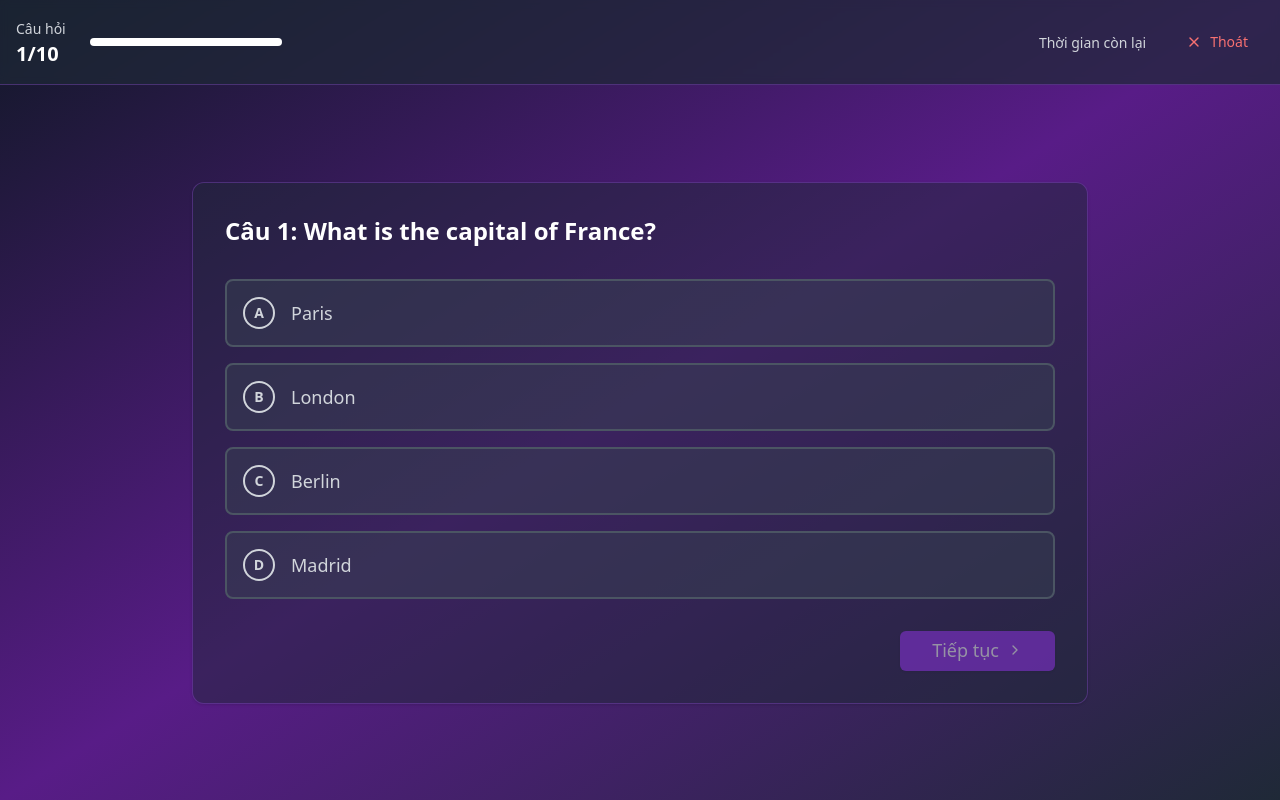
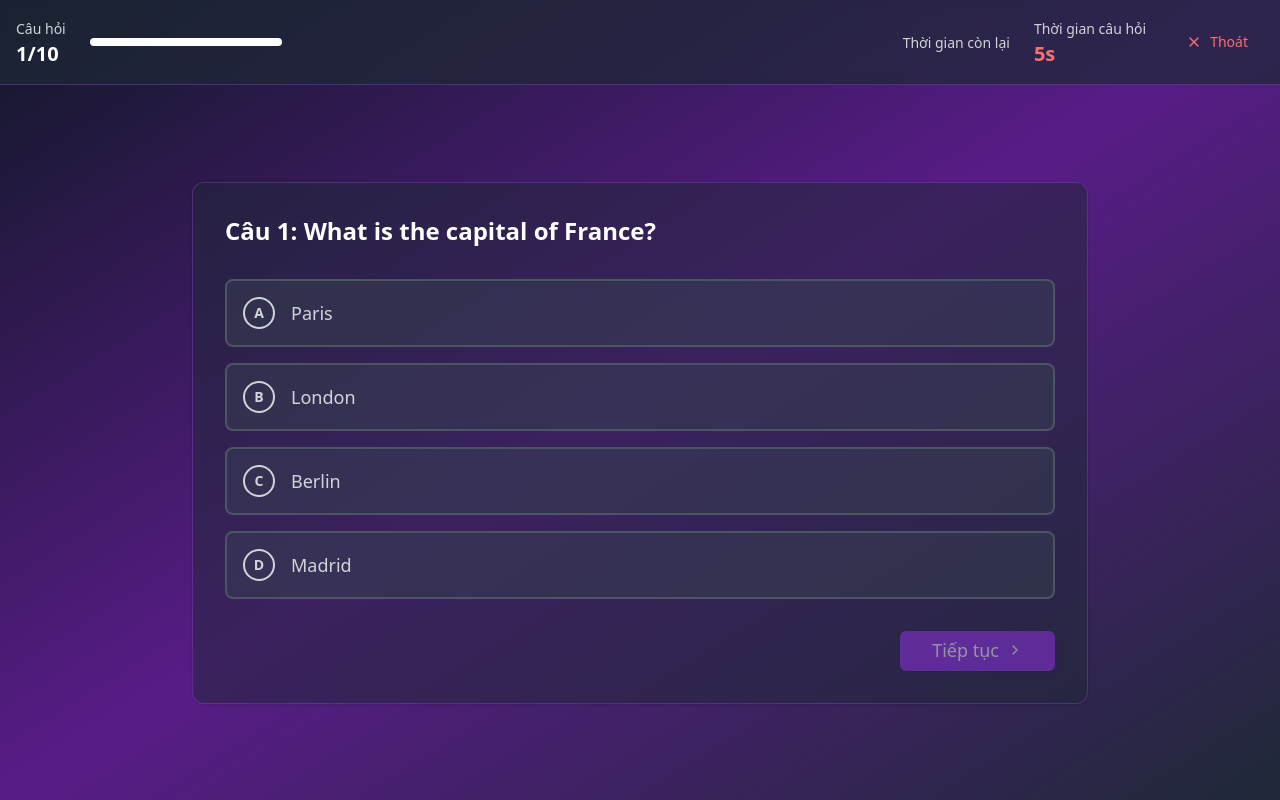
Before and after one commit to kkiras/application-programming-project3, a Next.js app in the folder frontend/: page /dashboard/ready-to-do/take-quiz in a window 1280 px wide. Built offline with nearby package versions, Linux system fonts and the light colour scheme.

Commit message:
Add timer for each question

```diff
--- a/frontend/app/dashboard/layout.tsx
+++ b/frontend/app/dashboard/layout.tsx
@@ -6,7 +6,6 @@ import BackgroundMusic from '@/components/music/BackgroundMusic';
 export default function Layout({ children }: { children: React.ReactNode }) {
     const pathName = usePathname();
     const isTakeQuizPage = pathName.startsWith('/dashboard/ready-to-do/take-quiz');
-    console.log(children)
     return (
         <div>
             {!isTakeQuizPage ? (
--- /dev/null
+++ b/frontend/app/dashboard/ready-to-do/result/page.tsx
@@ -0,0 +1,14 @@
+'use client';
+import { useSearchParams } from 'next/navigation';
+
+export default function ResultPage() {
+    const searchParams = useSearchParams();
+    const score = searchParams.get("score");
+
+    return (
+        <div className="text-white p-8">
+            <h1 className="text-3xl font-bold mb-4">Kết quả của bạn</h1>
+            <p className="text-xl">Điểm: {score} / 10</p>
+        </div>
+    );
+}
--- a/frontend/app/dashboard/ready-to-do/take-quiz/page.tsx
+++ b/frontend/app/dashboard/ready-to-do/take-quiz/page.tsx
@@ -1,9 +1,41 @@
+'use client';
 import QuizForm from "@/app/ui/take-quiz/quiz-form"
 import { Button } from "@/components/ui/button"
 import { Progress } from "@/components/ui/progress"
+import clsx from "clsx"
 import { X } from "lucide-react"
+import { useEffect, useState } from "react"
 
 export default function Page() {
+    const defaultTimeLeft = 10;
+    const [currentQuestion, setCurrentQuestion] = useState(0);
+    const [questionTimeLeft, setQuestionTimeLeft] = useState(defaultTimeLeft);
+    const [trigger, setTrigger] = useState(false);
+
+    useEffect(() => {
+        console.log("Câu hỏi mới:", currentQuestion + 1);
+        const questionTimer = setInterval(() => {
+            setQuestionTimeLeft(prev => {
+                if (prev <= 0) {
+                    setTrigger(true);
+                    clearInterval(questionTimer);
+                    setTimeout(() => setTrigger(false), 100);
+                    return defaultTimeLeft;
+                }
+                return prev - 1;
+            });
+        }, 1000)
+        return () => {
+            clearInterval(questionTimer)
+            setQuestionTimeLeft(defaultTimeLeft);
+        };
+    }, [currentQuestion]);
+
+    const setIndex = (index: number) => {
+        setCurrentQuestion(index);
+
+    }
+
     return (
         <div className="fixed inset-0 bg-gradient-to-br from-gray-900 via-purple-900 to-gray-800 flex flex-col">
             {/* Header */}
@@ -29,6 +61,17 @@ export default function Page() {
                                 {/* Placeholder for timer */}
                             </div>
                         </div>
+                        <div>
+                            <span className="text-sm text-gray-300">Thời gian câu hỏi</span>
+                            <div
+                                className={clsx(
+                                    'text-xl font-bold',
+                                    questionTimeLeft <= 10 ? 'text-red-400' : 'text-yellow-400'
+                                )}
+                            >
+                                {questionTimeLeft}s
+                            </div>
+                        </div>
                         <Button
                             variant="ghost"
                             className="text-red-400 hover:text-red-300 hover:bg-red-900/20"
@@ -41,7 +84,11 @@ export default function Page() {
                 </div>
             </div>
 
-            <QuizForm />
+            <QuizForm
+                trigger={trigger}
+                currentIndex={currentQuestion}
+                setIndex={setIndex}
+            />
 
         </div>
 
--- a/frontend/app/ui/take-quiz/quiz-form.tsx
+++ b/frontend/app/ui/take-quiz/quiz-form.tsx
@@ -1,15 +1,22 @@
 'use client';
-import { useState } from "react";
+import { useEffect, useState } from "react";
 import Question from "./question";
 import { Card, CardContent } from "@/components/ui/card";
 import { Button } from "@/components/ui/button";
 import { ChevronRight } from "lucide-react";
+import { useRouter } from "next/navigation";
 
 interface QuestionData {
     num: number;
     question: string;
     answers: string[];
     correctAnswer: string;
+}
+
+interface QuizFormProps {
+    currentIndex: number;
+    setIndex: (index: number) => void;
+    trigger: boolean;
 }
 
 const questions: QuestionData[] = [
@@ -45,8 +52,13 @@ const questions: QuestionData[] = [
     }
 ];
 
-export default function QuizForm() {
-    const [currentIndex, setCurrentIndex] = useState(0);
+export default function QuizForm({ currentIndex, setIndex, trigger }: QuizFormProps) {
+    const router = useRouter();
+    useEffect(() => {
+        if (trigger) {
+            handleNext();
+        }
+    }, [trigger]);
 
     const [work, setWork] = useState<{ [key: number]: string }>(() =>
         questions.reduce((acc, _, index) => {
@@ -68,10 +80,11 @@ export default function QuizForm() {
     }
 
     const handleNext = () => {
-        setCurrentIndex(prev => prev + 1);
         if (currentQuestion === questions[questions.length - 1]) {
             handleFinish();
+            return;
         }
+        setIndex(currentIndex + 1);
     }
 
     const handleFinish = () => {
@@ -85,7 +98,8 @@ export default function QuizForm() {
             }
         }
         const score = (correctAnswers / numQuestions) * 10.0;
-        alert(`You answered ${correctAnswers} out of ${numQuestions} questions correctly. Your score is ${score}`);
+
+        router.push(`/dashboard/ready-to-do/result?score=${score}`)
 
     }
 
```
